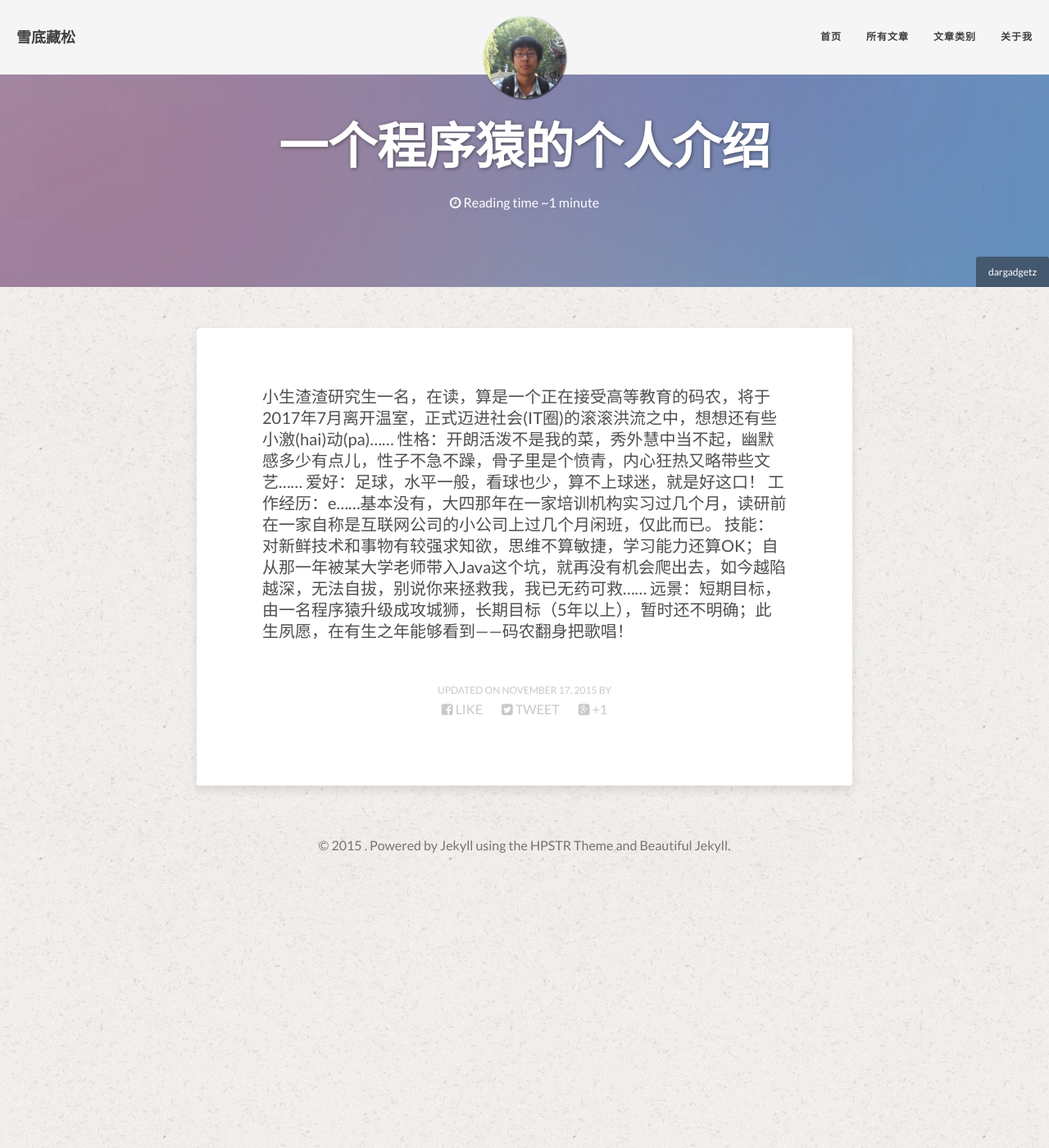
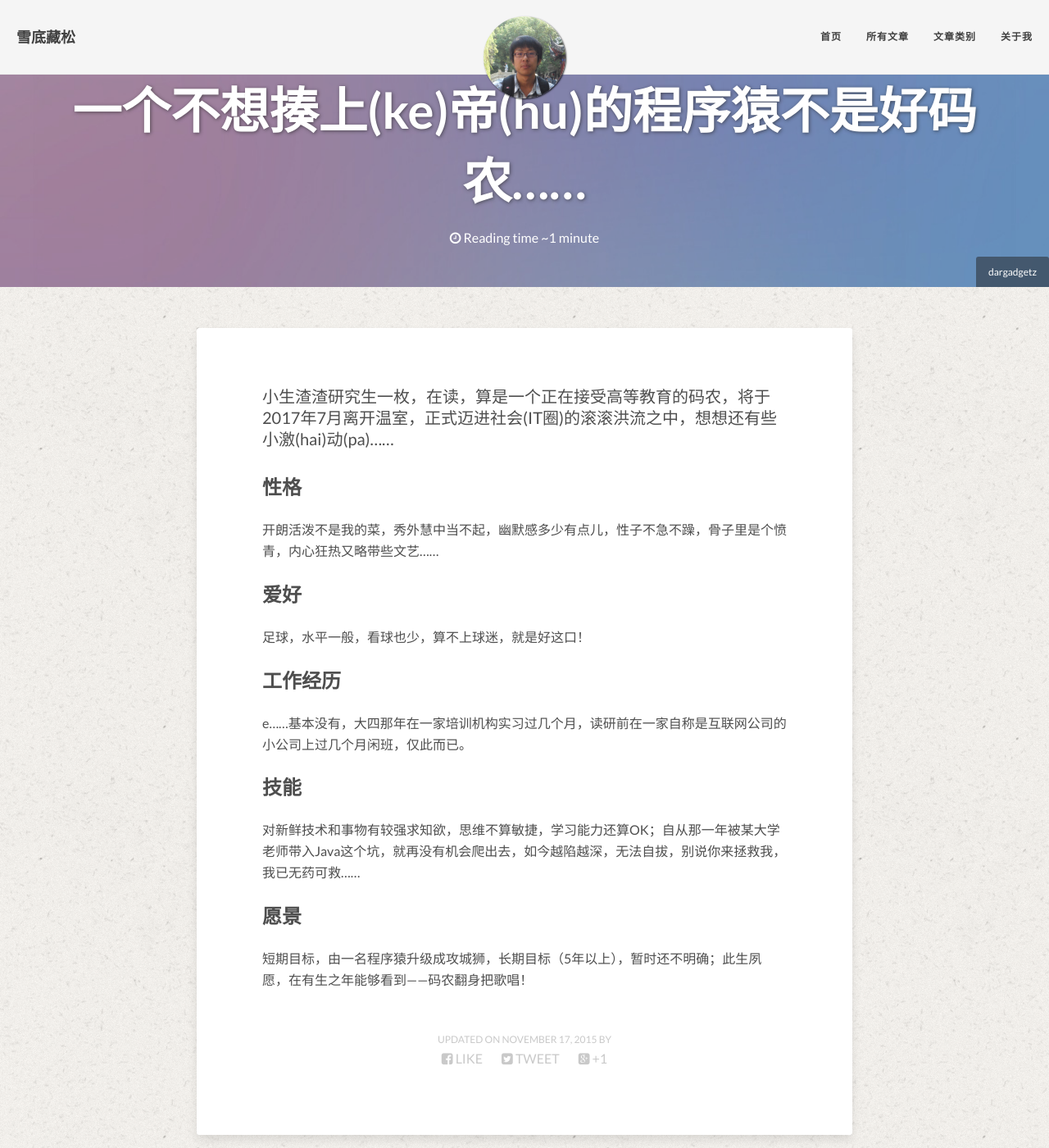
Before and after one commit to MinfeiZhou/MinfeiZhou.github.io, a Jekyll site: the page built from about/index.md, in a window 1280 px wide and 1400 px high. Shown: the whole window at 82% size. Built offline with Jekyll 4.4.1, drawn with Linux system fonts in a browser that asks for light colours.

Commit message:
修改个人介绍

```diff
--- a/about/index.md
+++ b/about/index.md
@@ -1,6 +1,6 @@
 ---
 layout: page
-title: 一个程序猿的个人介绍
+title: 一个不想揍上(ke)帝(hu)的程序猿不是好码农……
 comments: false
 modified: 2015-11-17
 image:
@@ -9,9 +9,24 @@
   creditlink: http://www.dargadgetz.com/ios-7-abstract-wallpaper-pack-for-iphone-5-and-ipod-touch-retina/
 ---
 
-小生渣渣研究生一名，在读，算是一个正在接受高等教育的码农，将于2017年7月离开温室，正式迈进社会(IT圈)的滚滚洪流之中，想想还有些小激(hai)动(pa)……
-性格：开朗活泼不是我的菜，秀外慧中当不起，幽默感多少有点儿，性子不急不躁，骨子里是个愤青，内心狂热又略带些文艺……
-爱好：足球，水平一般，看球也少，算不上球迷，就是好这口！
-工作经历：e……基本没有，大四那年在一家培训机构实习过几个月，读研前在一家自称是互联网公司的小公司上过几个月闲班，仅此而已。
-技能：对新鲜技术和事物有较强求知欲，思维不算敏捷，学习能力还算OK；自从那一年被某大学老师带入Java这个坑，就再没有机会爬出去，如今越陷越深，无法自拔，别说你来拯救我，我已无药可救……
-远景：短期目标，由一名程序猿升级成攻城狮，长期目标（5年以上），暂时还不明确；此生夙愿，在有生之年能够看到——码农翻身把歌唱！
+小生渣渣研究生一枚，在读，算是一个正在接受高等教育的码农，将于2017年7月离开温室，正式迈进社会(IT圈)的滚滚洪流之中，想想还有些小激(hai)动(pa)……
+
+##性格
+
+开朗活泼不是我的菜，秀外慧中当不起，幽默感多少有点儿，性子不急不躁，骨子里是个愤青，内心狂热又略带些文艺……
+
+##爱好
+
+足球，水平一般，看球也少，算不上球迷，就是好这口！
+
+##工作经历
+
+e……基本没有，大四那年在一家培训机构实习过几个月，读研前在一家自称是互联网公司的小公司上过几个月闲班，仅此而已。
+
+##技能
+
+对新鲜技术和事物有较强求知欲，思维不算敏捷，学习能力还算OK；自从那一年被某大学老师带入Java这个坑，就再没有机会爬出去，如今越陷越深，无法自拔，别说你来拯救我，我已无药可救……
+
+##愿景
+
+短期目标，由一名程序猿升级成攻城狮，长期目标（5年以上），暂时还不明确；此生夙愿，在有生之年能够看到——码农翻身把歌唱！
```
